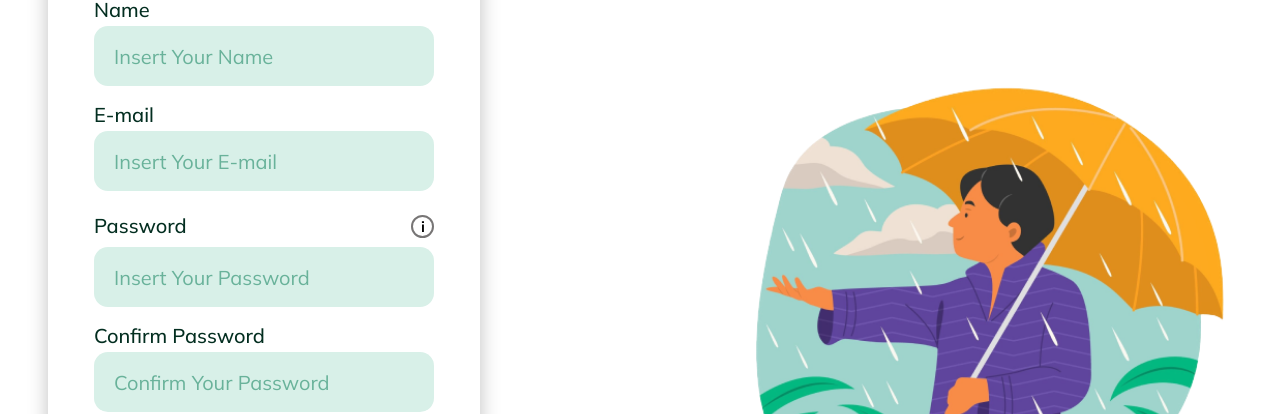
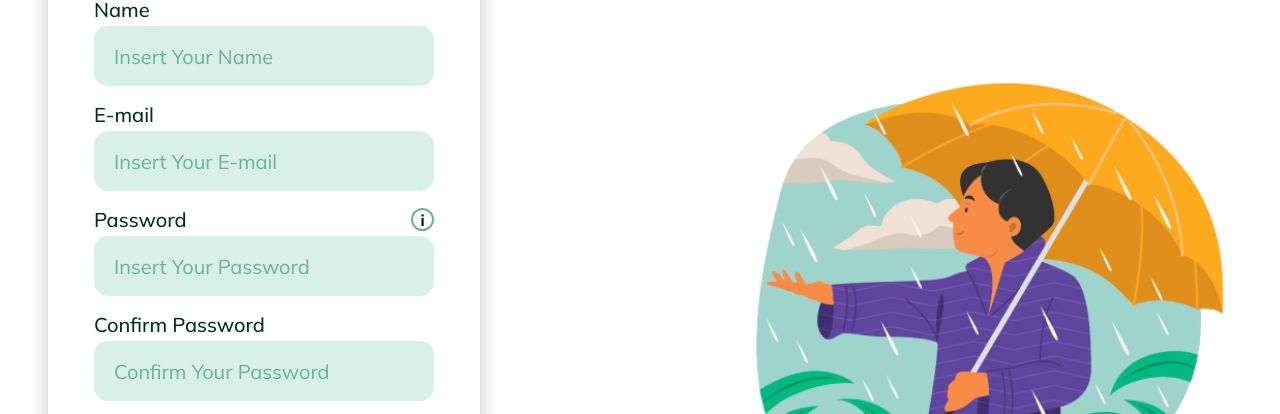
Before and after one commit to X1Gms/PWIoT_G5, a plain HTML site: page src/pages/home/register.html in a window 1280 px wide. Shown: the part 353-767 px from the top of the page. Drawn offline with nearby package versions, Linux system fonts and the light colour scheme.

Commit message:
Fixing Merge and Flavio Stuff

```diff
--- a/src/js/dashboard/navbar.js
+++ b/src/js/dashboard/navbar.js
@@ -77,7 +77,6 @@ function RenderEverything() {
   const isAdmin = true;
   isAdmin && navbarArray.push(Settings);
   renderNavbar();
-  console.log("Hi");
 }
 
 RenderEverything();
--- a/src/js/home/choose_clothes.js
+++ b/src/js/home/choose_clothes.js
@@ -809,8 +809,6 @@ const SubmitAllClothes = () => {
     type: maps.type.indexOf(item.type),
   }));
 
-  console.log(mappedObjects);
-
   // if (transformedClothes.length > 3) {
   //   fetch("http://localhost/addUserPreferences.php", {
   //     method: "POST",
--- a/src/pages/home/register.html
+++ b/src/pages/home/register.html
@@ -45,33 +45,14 @@
             </fieldset>
 
             <fieldset>
-            <div class="circlepassword">
-              <label for="password">Password</label>
+              <div class="circlepassword">
+                <label for="password">Password</label>
                 <a
-                title="In your password please include at least 8 characters, 1 uppercase, 1 lowercase and 1 special character"
-              >
-                <svg
-                  width="23"
-                  height="23"
-                  viewBox="0 0 23 23"
-                  fill="none"
-                  xmlns="http://www.w3.org/2000/svg"
+                  title="Your password must include at least 8 characters, 1 uppercase, 1 lowercase and 1 special character"
                 >
-                  <circle
-                    cx="11.5"
-                    cy="11.5"
-                    r="10.5"
-                    fill="white"
-                    stroke="#777575"
-                    stroke-width="2"
-                  />
-                  <path
-                    d="M11.02 17V9.425H12.895V17H11.02ZM10.915 8V6.17H13V8H10.915Z"
-                    fill="black"
-                  />
-                </svg>
-              </a>
-            </div>
+                  <div class="pass-info">i</div>
+                </a>
+              </div>
               <input
                 type="password"
                 id="password"
@@ -103,7 +84,7 @@
 
             <div id="align-helper">
               <input class="button" type="submit" value="Create an Account" />
-              <a href="login.html">You have an Account?</a>
+              <a href="login.html" class="anchor">You have an Account?</a>
             </div>
           </form>
         </div>
--- a/src/styles/dashboard/edit_profile.css
+++ b/src/styles/dashboard/edit_profile.css
@@ -135,22 +135,22 @@ button {
   align-items: center;
 }
 
-#error{
+#error {
   display: none;
   align-items: center;
   justify-content: center;
   padding: 1rem;
   margin: 1rem 3rem;
-  font-family: 'Mulish', sans-serif;
+  font-family: "Mulish", sans-serif;
   font-size: 2.4rem;
 }
 
-.red{
-  background-color: #AE809A;
-  color: #F0D8E8;
+.red {
+  background-color: #ae809a;
+  color: #f0d8e8;
 }
 
-.green{
+.green {
   color: #69b29a;
   background-color: #d8f0e0;
 }
@@ -166,11 +166,14 @@ button {
 }
 
 @media screen and (max-width: 1200px) {
-
-  .neo-nav{
+  .neo-nav {
     position: fixed;
     box-shadow: 0 4px 4px 0 rgba(0, 0, 0, 0.05);
     padding: 15px !important;
     background-color: white;
   }
 }
+
+.pass-info {
+  border: 2px solid #777575;
+}
--- a/src/styles/home/forms.css
+++ b/src/styles/home/forms.css
@@ -98,7 +98,7 @@ body {
   background-color: var(--button-hover);
 }
 
-.login-form a {
+.login-form a.anchor {
   font-size: 2rem;
   display: inline-block;
   margin-top: 0.8rem;
--- a/style.css
+++ b/style.css
@@ -143,3 +143,30 @@ a:hover {
 .arrow.rotate {
   transform: rotate(0);
 }
+
+.pass-info {
+  width: 23px;
+  height: 23px;
+  border-radius: 100%;
+  border: 2px solid #69b29a;
+  display: flex;
+  justify-content: center;
+  align-items: center;
+  font-weight: 700;
+  cursor: pointer;
+}
+
+@media (max-width: 992px) {
+  ::-webkit-scrollbar.clothe-type {
+    width: initial;
+  }
+
+  ::-webkit-scrollbar-thumb {
+    border-radius: initial;
+    background: initial;
+  }
+
+  ::-webkit-scrollbar-thumb:hover {
+    background: initial;
+  }
+}
```
Also changed, not shown: src/js/dashboard/edit_profile.js (+0 -21 lines), src/pages/dashboard/settings/edit_profile.html (+7 -21 lines), src/pages/home/login.html (+1 -1 lines).
